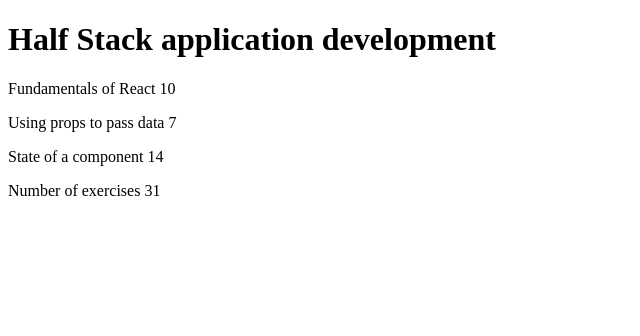
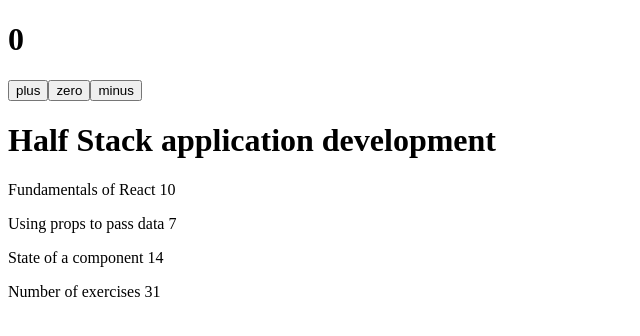
Before and after one commit to void-david/fullstackopen, a React (Vite) app: page / in a window 1280 px wide. Shown: the top 336 px of the page, without its empty margins (0-640 px from the left). Built offline with nearby package versions, Linux system fonts and the light colour scheme.

Commit message:
part 1c done

```diff
--- a/src/App.jsx
+++ b/src/App.jsx
@@ -1,6 +1,8 @@
+import { useState } from "react"
+import course from "./data/course"
+
 
 const Header = ({name}) => {
-  console.log(name)
   return <h1>{name}</h1>
 
 }
@@ -22,8 +24,6 @@
 
 
 const Total = ({parts}) => {
-  console.log(parts)
-  console.log({parts})
   let sum = parts.reduce((total, part) => total + part.exercises, 0)
   return(
     <>
@@ -32,29 +32,48 @@
   )
 }
 
+const Display = ({counter}) => <h1>{counter}</h1>
+
+const Button = ({onClick, text}) => <button onClick={onClick}>{text}</button>
+
+
 
 
 const App = () => {
-  const course = {
-    name: 'Half Stack application development',
-    parts: [
-      {
-        name: 'Fundamentals of React',
-        exercises: 10
-      },
-      {
-        name: 'Using props to pass data',
-        exercises: 7
-      },
-      {
-        name: 'State of a component',
-        exercises: 14
-      }
-    ]
+  const [counter, setCounter] = useState(0)
+  console.log('rendering with counter value', counter)
+
+  const increaseByOne = () => {
+    console.log('increasing, value before', counter)
+    setCounter(counter + 1)
+  }
+
+  const decreaseByOne = () => {
+    console.log('decreasing, value before', counter)
+    setCounter(counter - 1)
+  }
+
+  const setToZero = () => {
+    console.log('resetting to zero, value before', counter)
+    setCounter(0)
   }
 
   return (
     <div>
+      <Display counter={counter}/>
+      <Button
+        onClick={increaseByOne}
+        text='plus'
+      />
+      <Button
+        onClick={setToZero}
+        text='zero'
+      />
+      <Button
+        onClick={decreaseByOne}
+        text='minus'
+      />
+
       <Header {...course} />
       <Content {...course}/>
       <Total {...course} />
--- /dev/null
+++ b/src/data/course.js
@@ -0,0 +1,19 @@
+const course = {
+    name: 'Half Stack application development',
+    parts: [
+      {
+        name: 'Fundamentals of React',
+        exercises: 10
+      },
+      {
+        name: 'Using props to pass data',
+        exercises: 7
+      },
+      {
+        name: 'State of a component',
+        exercises: 14
+      }
+    ]
+  }
+
+export default course
```
